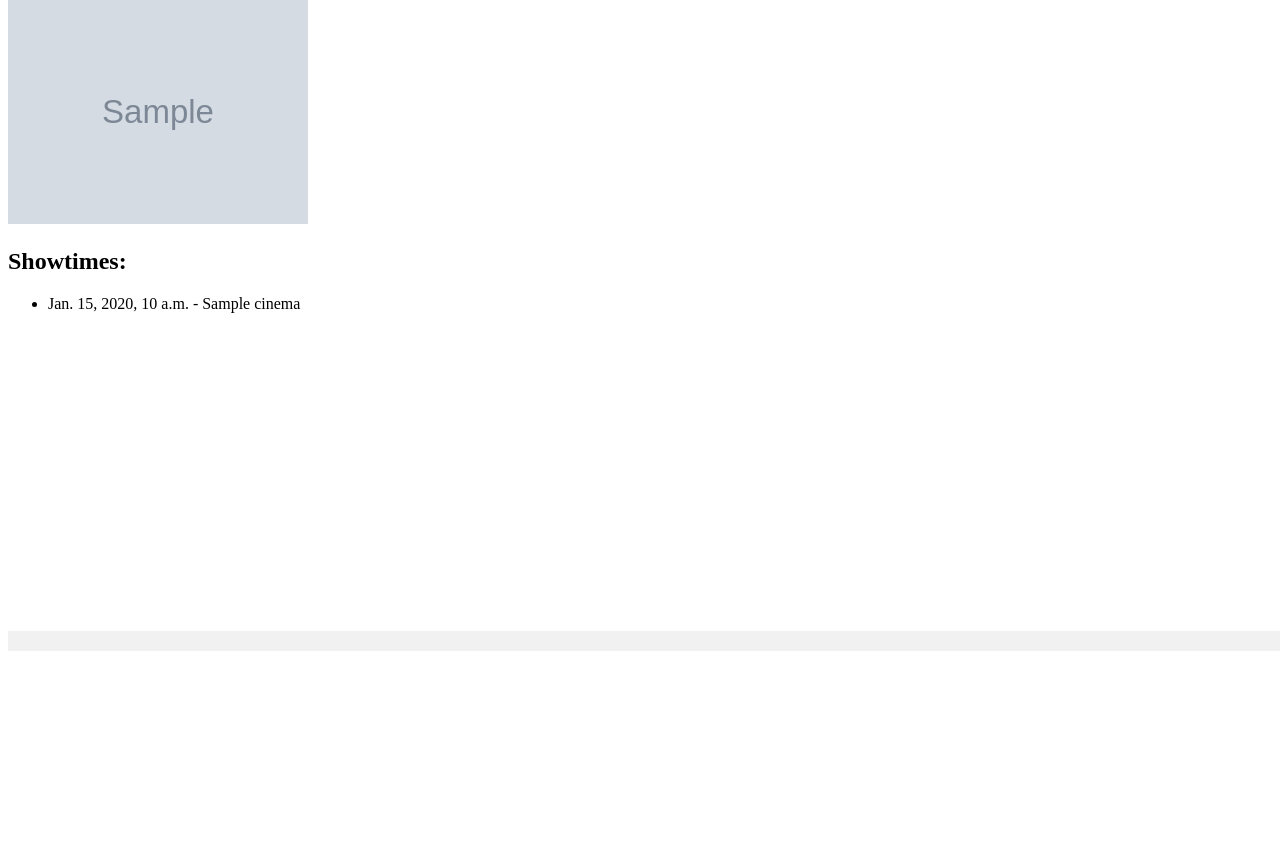
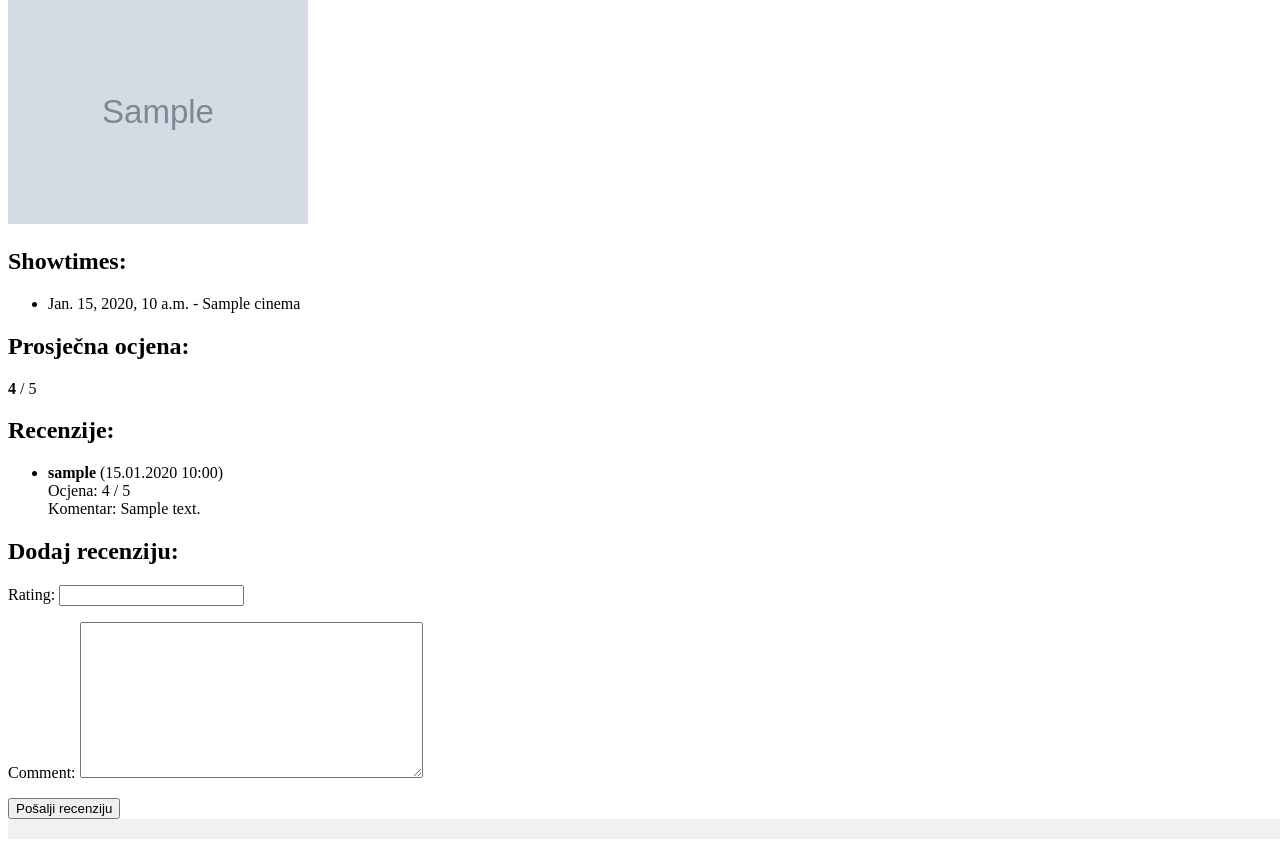
Before and after one commit to sbicakdev/cinemahomewatch, a Django app: template praksadjango/api/templates/movies/movie_details.html in a window 1280 px wide. Shown: the part 149-996 px from the top of the page. Before the commit the page ends 800 px from the top, so only its background shows below. Run offline with Django 5.2, Linux system fonts and the light colour scheme; tables that the repository leaves empty hold one stand-in row (values such as "Sample post"); the template is opened without the code that fills it: values that come from a table or form of the project are taken from there, most other values are stand-ins (such as "Sample title", 1, 10 or a date in 2020); grey boxes marked "Sample" are stand-in pictures.

Commit message:
Napravljeni svi zadaci.

```diff
--- /dev/null
+++ b/praksadjango/api/forms.py
@@ -0,0 +1,19 @@
+from django import forms
+from django.contrib.auth.models import User
+from django.core.exceptions import ValidationError
+from django.contrib.auth.password_validation import validate_password
+from django.core.validators import MinValueValidator, MaxValueValidator
+from .models import Review
+
+class ReviewForm(forms.ModelForm):
+    rating = forms.IntegerField(
+        label="Rating",
+        validators=[
+            MinValueValidator(1),
+            MaxValueValidator(5)
+        ]
+    )
+    comment = forms.CharField(label="Comment",max_length=300,widget=forms.Textarea)
+    class Meta:
+        model = Review
+        fields = ['rating', 'comment']
--- a/praksadjango/api/models.py
+++ b/praksadjango/api/models.py
@@ -1,4 +1,5 @@
 from django.db import models
+from django.contrib.auth.models import User
 
 
 class Cinema(models.Model):
@@ -18,6 +19,14 @@ class Movie(models.Model):
     def __str__(self):
         return self.title
 
+class Review(models.Model):
+    rating = models.IntegerField()
+    comment = models.CharField(max_length=300)
+    user = models.ForeignKey(User, on_delete=models.CASCADE, related_name="reviews")
+    movie = models.ForeignKey('Movie', on_delete=models.CASCADE, related_name='reviews')
+    created_at = models.DateTimeField(auto_now_add=True, blank=True, null=True)
+    def __str__(self):
+        return f"{self.user.username}'s review of {self.movie.title} ({self.rating})"
 
 class Showtime(models.Model):
     movie = models.ForeignKey(Movie, on_delete=models.CASCADE, related_name='showtimes')
--- a/praksadjango/api/templates/movies/movie_details.html
+++ b/praksadjango/api/templates/movies/movie_details.html
@@ -16,4 +16,33 @@
             <li>Nema dostupnih termina.</li>
         {% endfor %}
     </ul>
+
+    <h2>Prosječna ocjena:</h2>
+    {% if average_rating %}
+        <p><strong>{{ average_rating }}</strong> / 5</p>
+    {% else %}
+        <p>Nema ocjena još.</p>
+    {% endif %}
+
+    <h2>Recenzije:</h2>
+    {% if reviews %}
+        <ul>
+            {% for review in reviews %}
+                <li>
+                    <strong>{{ review.user.username }}</strong> ({{ review.created_at|date:"d.m.Y H:i" }})<br>
+                    Ocjena: {{ review.rating }} / 5<br>
+                    Komentar: {{ review.comment }}
+                </li>
+            {% endfor %}
+        </ul>
+    {% else %}
+        <p>Nema recenzija još.</p>
+    {% endif %}
+
+    <h2>Dodaj recenziju:</h2>
+    <form method="post">
+        {% csrf_token %}
+        {{ form.as_p }}
+        <button type="submit">Pošalji recenziju</button>
+    </form>
 {% endblock %}
--- a/praksadjango/core/templates/core/base.html
+++ b/praksadjango/core/templates/core/base.html
@@ -8,7 +8,7 @@
     {% block content %}
     {% endblock %}
 
-    <footer style="position:fixed; bottom:0; width:100%; background:#f1f1f1; padding:10px; text-align:center;">
+    <footer style="position:relative; top:0; width:100%; background:#f1f1f1; padding:10px; text-align:center;">
         {% if user.is_authenticated %}
             <form method="post" action="{% url 'logout' %}">
                 {% csrf_token %}
--- a/praksadjango/users/forms.py
+++ b/praksadjango/users/forms.py
@@ -2,6 +2,7 @@ from django import forms
 from django.contrib.auth.models import User
 from django.core.exceptions import ValidationError
 from django.contrib.auth.password_validation import validate_password
+from django.core.validators import MinValueValidator, MaxValueValidator
 
 
 class RegistrationForm(forms.ModelForm):
--- a/praksadjango/users/views.py
+++ b/praksadjango/users/views.py
@@ -1,4 +1,4 @@
-from django.shortcuts import render, redirect
+from django.shortcuts import render, redirect, get_object_or_404
 from django.urls import reverse
 from django.contrib.auth import authenticate, login, logout
 from django.contrib.auth.decorators import login_required
```
Also changed, not shown: praksadjango/api/admin.py (+22 -3 lines), praksadjango/api/views.py (+28 -4 lines), praksadjango/api/migrations/0005_review.py (added), praksadjango/api/migrations/0006_review_created_at.py (added), praksadjango/pictures/star.jpg (added).
